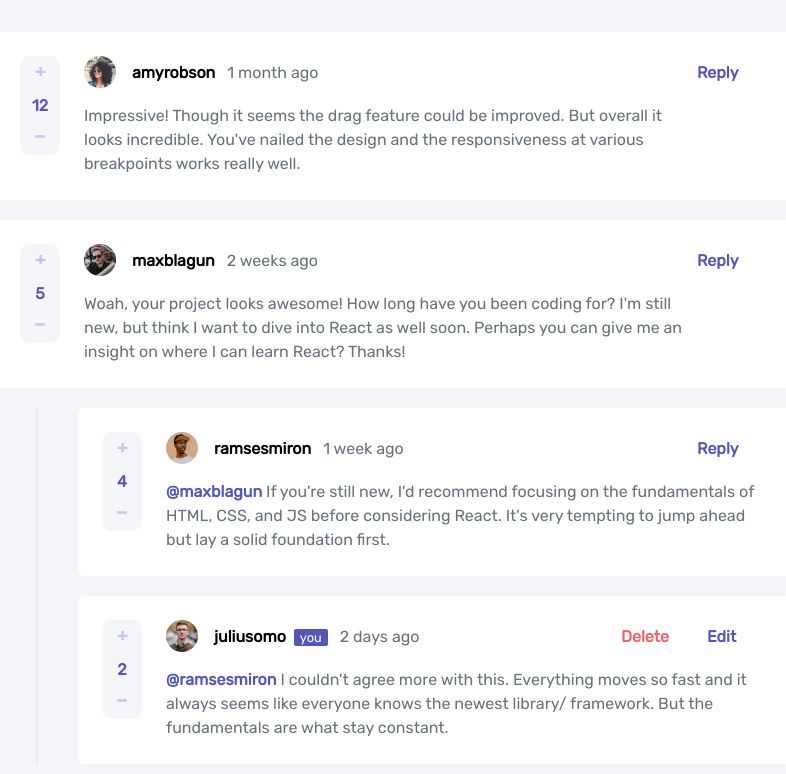
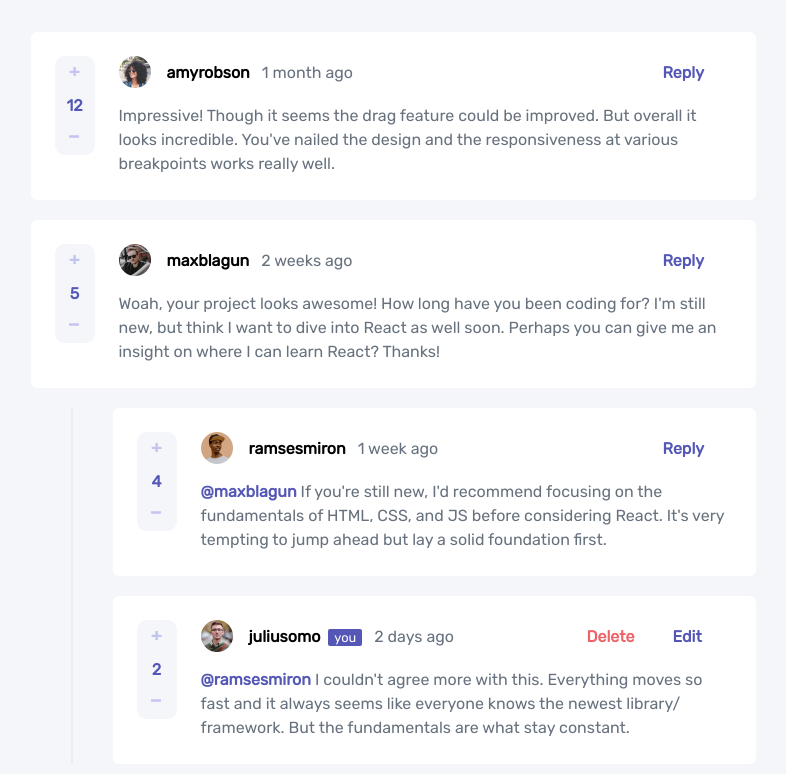
Before and after one commit to aronsn/interactive-comments-section-web, a React (Vite) app: page / in a window 1280 px wide. Shown: the top 774 px of the page, without its empty margins (247-1033 px from the left). Built offline with nearby package versions, Linux system fonts and the light colour scheme.

Commit message:
feat: add max width property

```diff
--- a/src/App.css
+++ b/src/App.css
@@ -58,9 +58,8 @@ body {
 
 .comment-section {
     margin: var(--spacing-sm);
+    max-width: 725px;
 }
-
-
 
 @media (min-width: 375px) {
     body {
@@ -68,5 +67,4 @@ body {
         display: grid;
         place-items: center;
     }
-
 }
```
